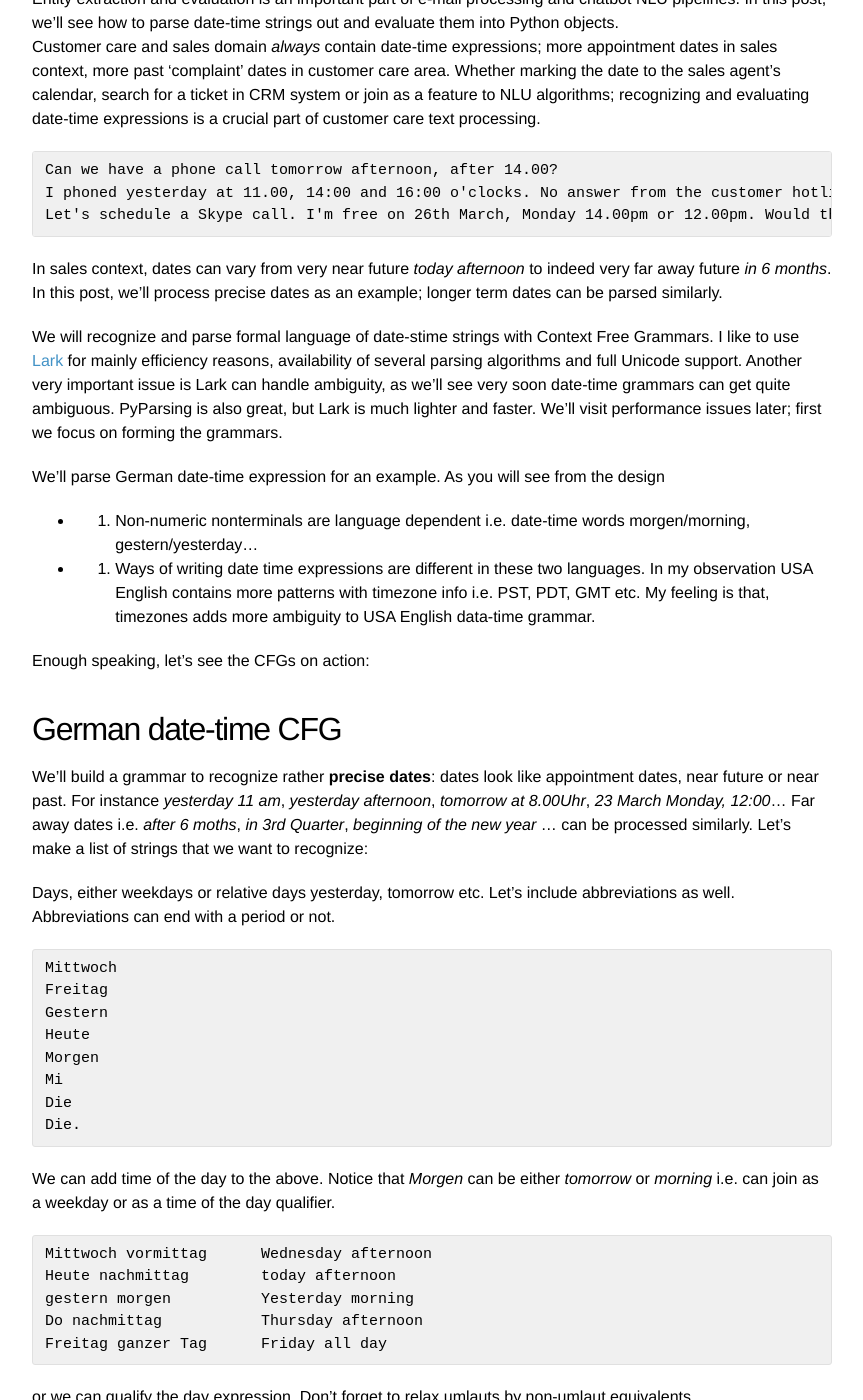
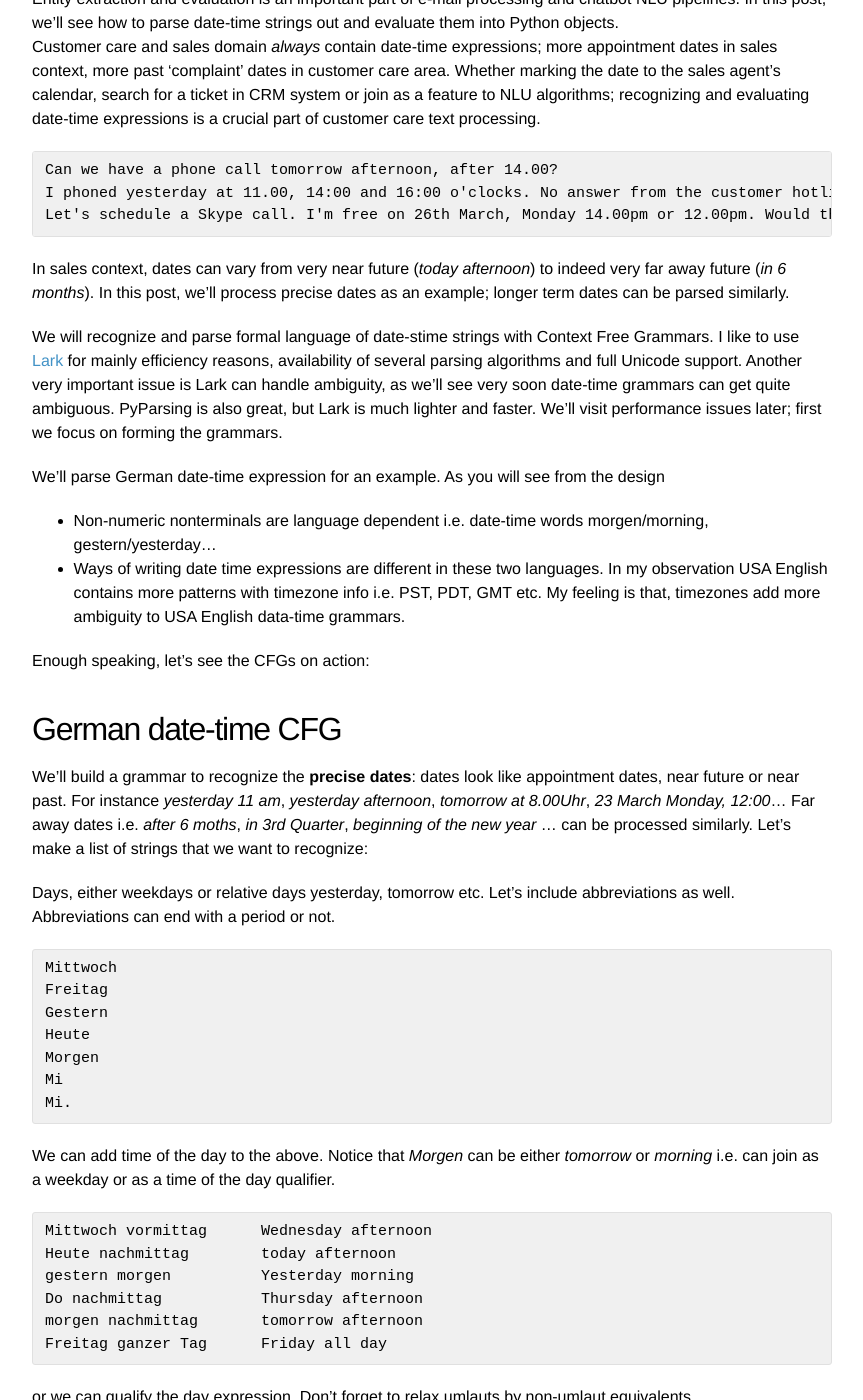
Before and after one commit to DuyguA/DuyguA.github.io, a Jekyll site: the page built from _posts/2018-3-28-chatbot-nlu-series-datetimeparser.md, in a window 1280 px wide and 1400 px high, scrolled down 281 px. Shown: the whole window, without its empty margins (208-1071 px from the left). Built offline with Jekyll 4.4.1, drawn with Linux system fonts in a browser that asks for light colours; nearby versions of some CDN libraries; some web fonts are replaced; some of the changed text lies outside the part shown.

Commit message:
aligned spaces

````diff
--- a/_posts/2018-3-28-chatbot-nlu-series-datetimeparser.md
+++ b/_posts/2018-3-28-chatbot-nlu-series-datetimeparser.md
@@ -18,20 +18,20 @@
 Let's schedule a Skype call. I'm free on 26th March, Monday 14.00pm or 12.00pm. Would that be suitable?
 ```
 
-In sales context, dates can vary from very near future *today afternoon* to indeed very far away future *in 6 months*. In this post, we'll process precise dates as an example; longer term dates can be parsed similarly.
+In sales context, dates can vary from very near future (*today afternoon*) to indeed very far away future (*in 6 months*). In this post, we'll process precise dates as an example; longer term dates can be parsed similarly.
 
 We will recognize  and parse formal language of date-stime strings with Context Free Grammars. I like to use [Lark](https://github.com/erezsh/lark) for mainly efficiency reasons, availability of several parsing algorithms and full Unicode support. Another very important issue is Lark can handle ambiguity, as we'll see very soon date-time grammars can get quite ambiguous. PyParsing is also great, but Lark is much lighter and faster. We'll visit performance issues later; first we focus on forming the grammars.
 
 We'll parse German date-time expression for an example. As you will see from the design
 
-* 1. Non-numeric nonterminals are language dependent i.e. date-time words morgen/morning, gestern/yesterday...
-* 2. Ways of writing date time expressions are different in these two languages. In my observation USA English contains more patterns with timezone info i.e. PST, PDT, GMT etc. My feeling is that, timezones adds more ambiguity to USA English data-time grammar.
+* Non-numeric nonterminals are language dependent i.e. date-time words morgen/morning, gestern/yesterday...
+* Ways of writing date time expressions are different in these two languages. In my observation USA English contains more patterns with timezone info i.e. PST, PDT, GMT etc. My feeling is that, timezones add more ambiguity to USA English data-time grammars.
 
 Enough speaking, let's see the CFGs on action:
 
 ## German date-time CFG
 
-We'll build a grammar to recognize rather **precise dates**: dates look like appointment dates, near future or near past. For instance *yesterday 11 am*, *yesterday afternoon*, *tomorrow at 8.00Uhr*, *23 March Monday, 12:00*... Far away dates i.e. *after 6 moths*, *in 3rd Quarter*, *beginning of the new year* ... can be processed similarly. Let's make a list of strings that we want to recognize:
+We'll build a grammar to recognize the **precise dates**: dates look like appointment dates, near future or near past. For instance *yesterday 11 am*, *yesterday afternoon*, *tomorrow at 8.00Uhr*, *23 March Monday, 12:00*... Far away dates i.e. *after 6 moths*, *in 3rd Quarter*, *beginning of the new year* ... can be processed similarly. Let's make a list of strings that we want to recognize:
 
 Days, either weekdays or relative days yesterday, tomorrow etc. Let's include abbreviations as well. Abbreviations can end with a period or not.
 
@@ -42,8 +42,7 @@
 Heute
 Morgen
 Mi
-Die
-Die.
+Mi.
 ```
 
 We can add time of the day to the above. Notice that *Morgen* can be either *tomorrow* or *morning* i.e. can join as a weekday or as a time of the day qualifier.
@@ -53,22 +52,23 @@
 Heute nachmittag	today afternoon
 gestern morgen		Yesterday morning
 Do nachmittag		Thursday afternoon
+morgen nachmittag       tomorrow afternoon
 Freitag ganzer Tag	Friday all day
 ```
 
 or we can qualify the day expression. Don't forget to relax umlauts by non-umlaut equivalents.
 
 ```
-Kommenden Mittwoch 	Coming Wednesday
+Kommenden Mittwoch 	        Coming Wednesday
 n[äa]chster Woche Montag	next week Monday
 ```
 
-OK, customer might also say *this day or that day*. *I'm available Wednesday or Friday afternoons* style patterns frequently occur in customer text.
+OK, customer might also say *this day or that day*. *I'm available Wednesday or Friday afternoon*  style patterns frequently occur in customer text.
 
 ```
-Mi or Do.                      Wednesday or Thursday
-heute oder am Do nachmittags   today or Thursday afternoon
-heute nachmittag oder Freitag morgen   today afternoon or Friday morning
-Donnerstag oder Freitag vormittags    Thursday or Friday morning
-nachste Woche Dienstagnachmittag oder Mittwochnachmittag
+Mi or Do.                               Wednesday or Thursday
+heute oder am Do nachmittags            today or Thursday afternoon
+heute nachmittag oder Freitag morgen    today afternoon or Friday morning
+Donnerstag oder Freitag vormittags      Thursday or Friday morning
+nachste Woche Dienstagnachmittag oder Mittwochnachmittag   next week Tuesday afternoon or Wednesday afternoon
 ```
````
